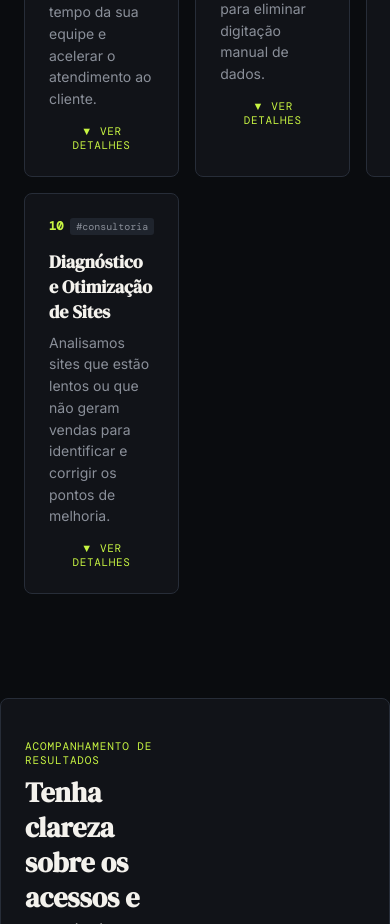
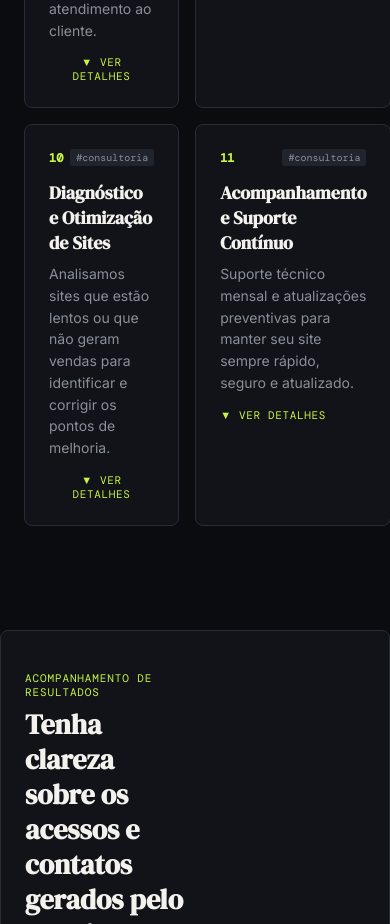
Before and after one commit to Renatoassis86/arkos_solucoes_digitais, a Next.js app in the folder web/: page / in a window 390 px wide. Shown: the part 3160-4084 px from the top of the page. Built offline with nearby package versions, Linux system fonts and the light colour scheme.

Commit message:
feat: 3 solucoes completas por categoria e grade responsiva eliminando qualquer espaco vazio

```diff
--- a/web/src/app/data.ts
+++ b/web/src/app/data.ts
@@ -124,6 +124,17 @@ export const SERVICES: {
       "Revisão de segurança e certificados digitais",
     ],
   },
+  {
+    name: "Acompanhamento e Suporte Contínuo",
+    categories: ["consultoria"],
+    desc: "Suporte técnico mensal e atualizações preventivas para manter seu site sempre rápido, seguro e atualizado.",
+    items: [
+      "Atualizações de segurança e backups periódicos",
+      "Suporte rápido para alterações de conteúdos",
+      "Monitoramento de estabilidade e disponibilidade",
+      "Relatórios mensais de desempenho e melhorias",
+    ],
+  },
 ];
 
 export const PRINCIPLES = [
```
